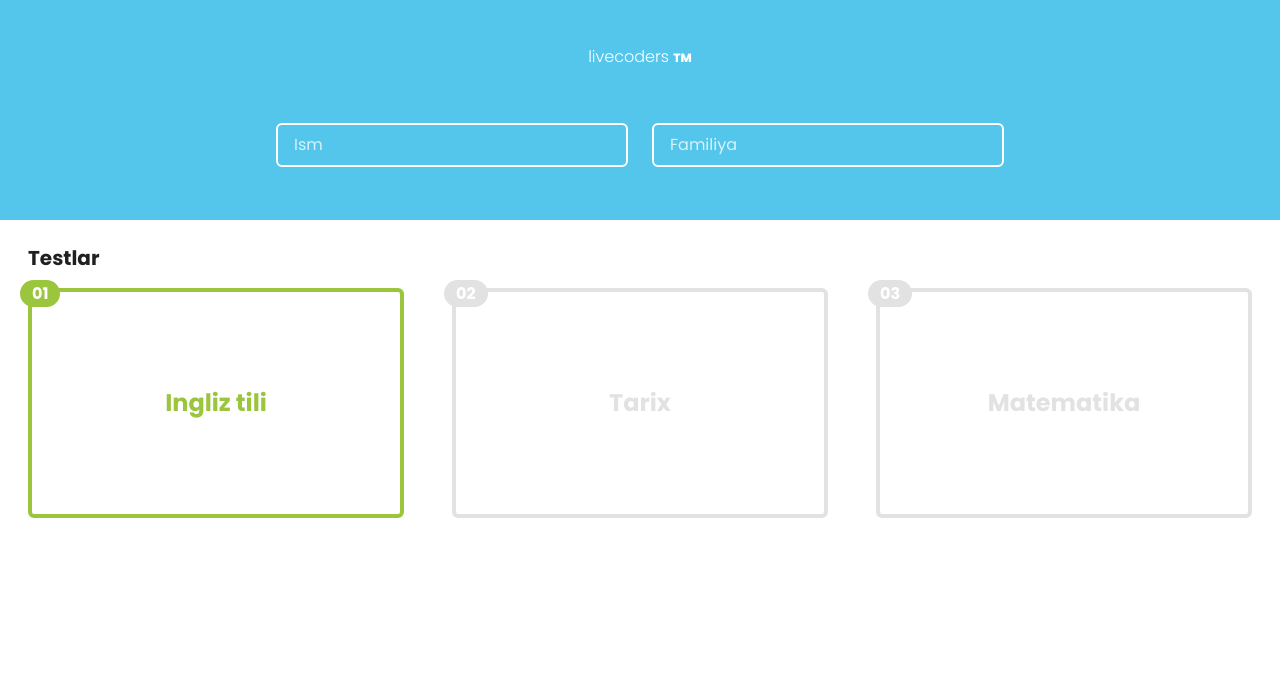
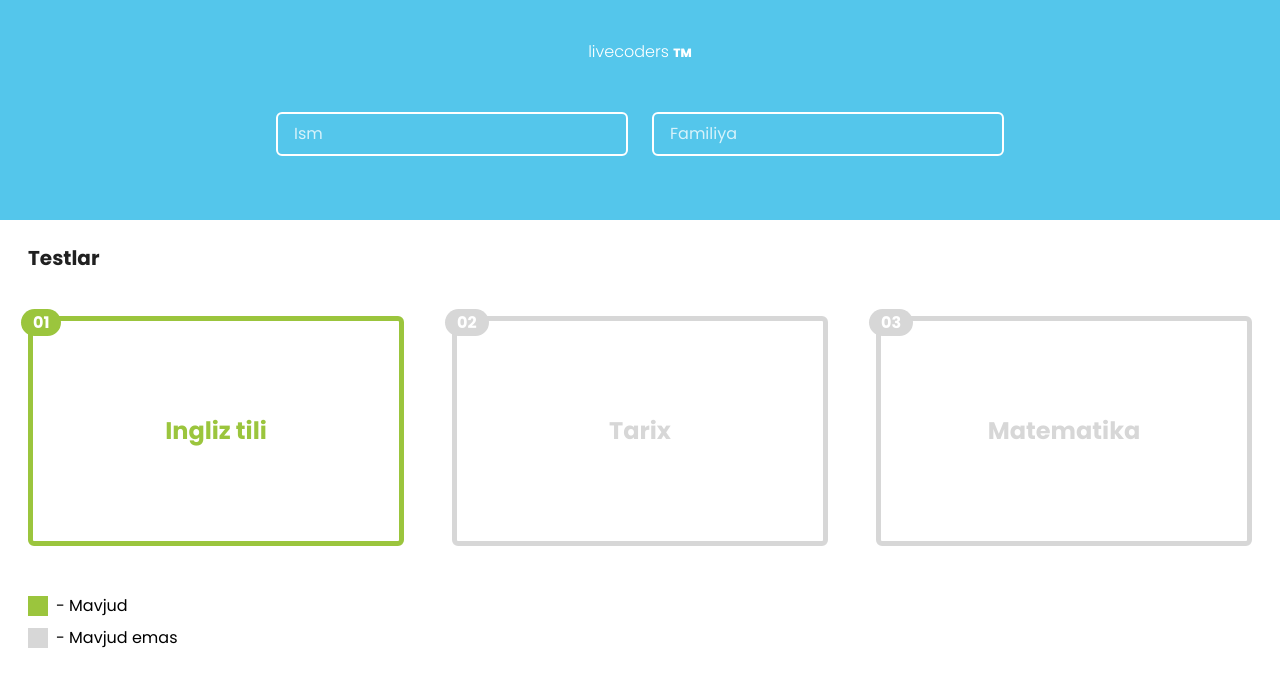
Before and after one commit to sardoraminov/quiz-app-client, a Vue app: page / in a window 1280 px wide. Shown: the top 686 px of the page. Built offline with nearby package versions, Linux system fonts and the light colour scheme.

Commit message:
added dynamic classes & fix some bugs

```diff
--- a/src/views/HomeView.vue
+++ b/src/views/HomeView.vue
@@ -1,7 +1,7 @@
 <template>
   <div class="start-page min-h-screen">
     <div
-      class="register-form flex flex-col justify-evenly bg-blue min-h-[220px] text-center"
+      class="register-form flex flex-col justify-evenly bg-blue min-h-[220px] text-center pb-4"
     >
       <span class="logo text-white font-light"
         >livecoders <b class="font-extrabold text-xs">TM</b></span
@@ -23,7 +23,7 @@
     </div>
     <main class="subjects-box py-6 px-7">
       <h1 class="title text-dark font-bold text-xl">Testlar</h1>
-      <div class="subjects grid grid-cols-auto gap-12 my-4">
+      <div class="subjects grid grid-cols-auto gap-12 my-4 mt-11">
         <router-link
           :to="
             subject.active
@@ -32,7 +32,7 @@
           "
           :class="[
             subject.active ? 'border-green' : 'border-gray',
-            'subject relative border-[4px] rounded-md h-[230px] flex justify-center items-center',
+            'subject relative border-[5px] rounded-md h-[230px] flex justify-center items-center',
           ]"
           v-for="(subject, index) in subjects"
           :key="subject.id"
@@ -54,6 +54,16 @@
             {{ subject.name }}
           </h2>
         </router-link>
+      </div>
+      <div class="reminder mt-12">
+        <div class="box flex flex-row items-center my-2">
+          <div class="something available bg-green w-5 h-5 mr-2"></div>
+          - Mavjud
+        </div>
+        <div class="box flex flex-row items-center my-2">
+          <div class="something available bg-gray w-5 h-5 mr-2"></div>
+          - Mavjud emas
+        </div>
       </div>
     </main>
   </div>
--- a/tailwind.config.js
+++ b/tailwind.config.js
@@ -9,7 +9,7 @@ module.exports = {
       colors: {
         green: "#9BC53D",
         blue: "#54C6EB",
-        gray: "#E2E2E2",
+        gray: "#D7D7D7",
         dark: "#202020",
       },
       gridTemplateColumns: {
@@ -17,7 +17,7 @@ module.exports = {
       },
       gridTemplateRows: {
         auto: "repeat(auto-fill, minmax(200px, 1fr))",
-      }
+      },
     },
   },
   plugins: [],
```
